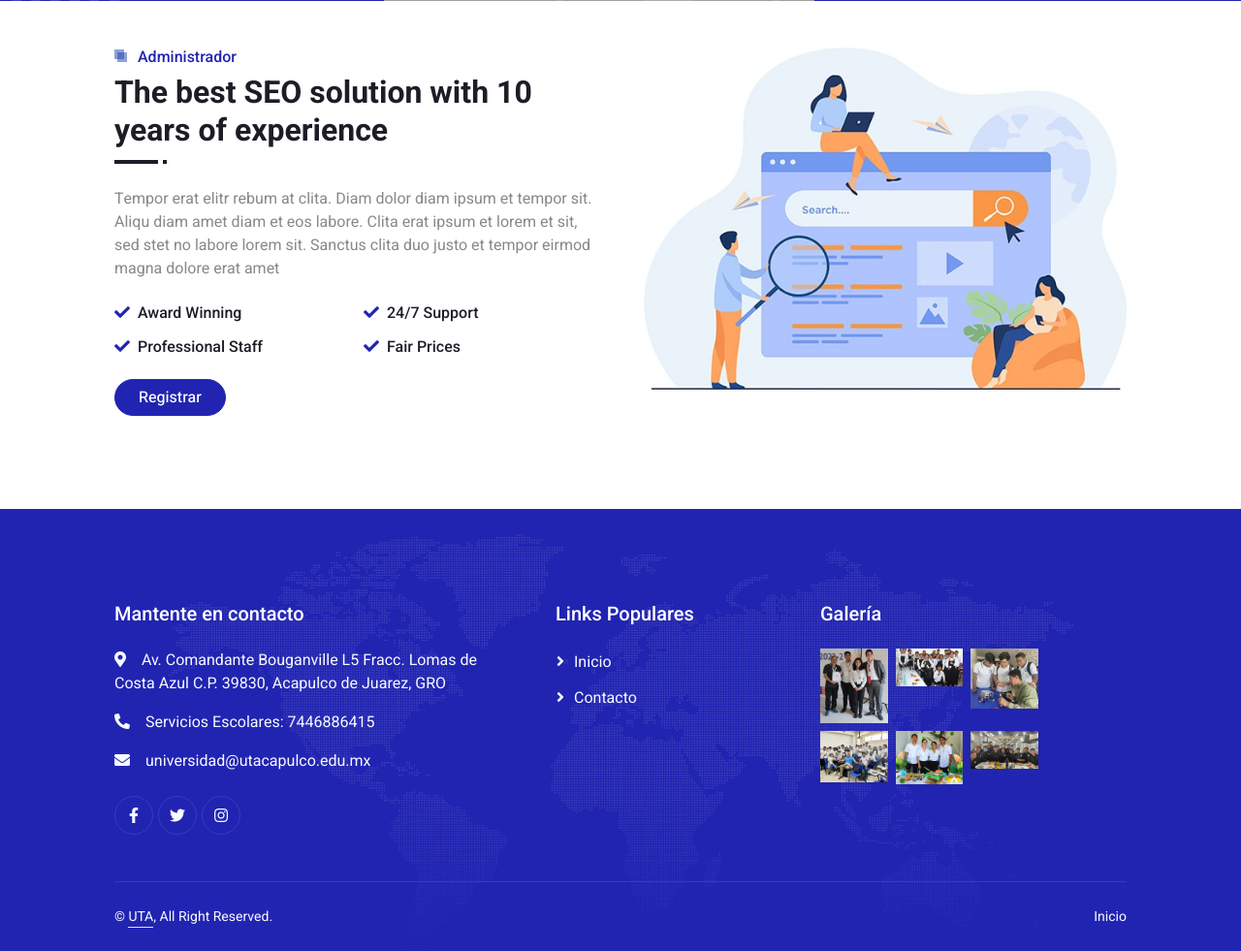
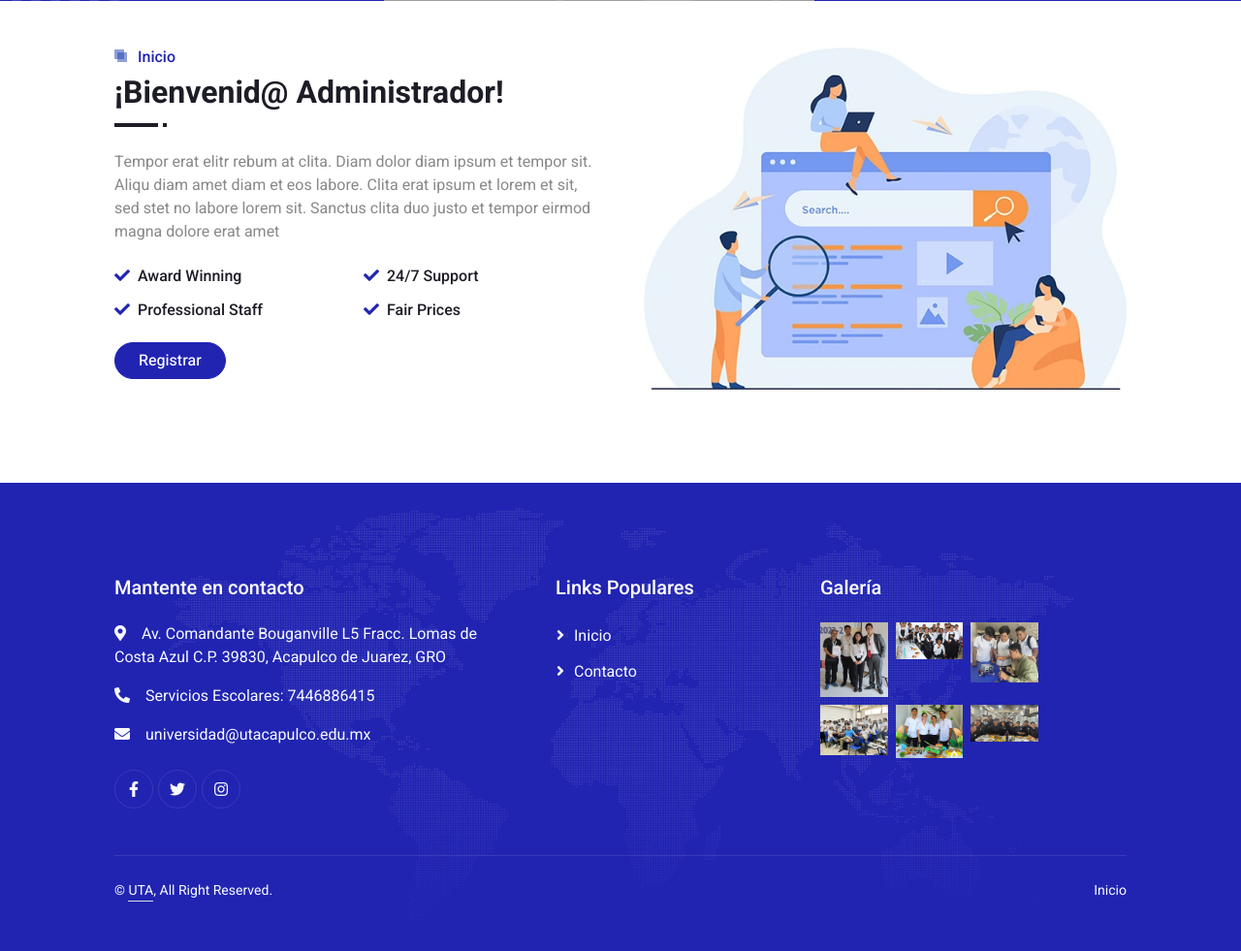
Before and after one commit to diazhdez/kuder, a Flask app: template templates/admin.html in a window 1280 px wide. Shown: the part 95-1076 px from the top of the page at 97% size. After the commit the page ends 1025 px from the top, so only its background shows below. Run offline with Flask 3, Linux system fonts and the light colour scheme; the template is opened without the code that fills it, so the values that code supplies are empty; some libraries are stand-ins or nearby versions; grey boxes are pictures that could not be loaded.

Commit message:
angeles tonta

```diff
--- a/templates/admin.html
+++ b/templates/admin.html
@@ -32,8 +32,8 @@
         <div class="row g-5">
             <div class="col-lg-6 wow fadeInUp" data-wow-delay="0.1s">
                 <div class="section-title position-relative mb-4 pb-2">
-                    <h6 class="position-relative text-primary ps-4">Administrador</h6>
-                    <h2 class="mt-2">The best SEO solution with 10 years of experience</h2>
+                    <h6 class="position-relative text-primary ps-4">Inicio</h6>
+                    <h2 class="mt-2">¡Bienvenid@ Administrador!</h2>
                 </div>
                 <p class="mb-4">Tempor erat elitr rebum at clita. Diam dolor diam ipsum et tempor sit. Aliqu
                     diam amet diam et eos labore. Clita erat ipsum et lorem et sit, sed stet no labore lorem
```
